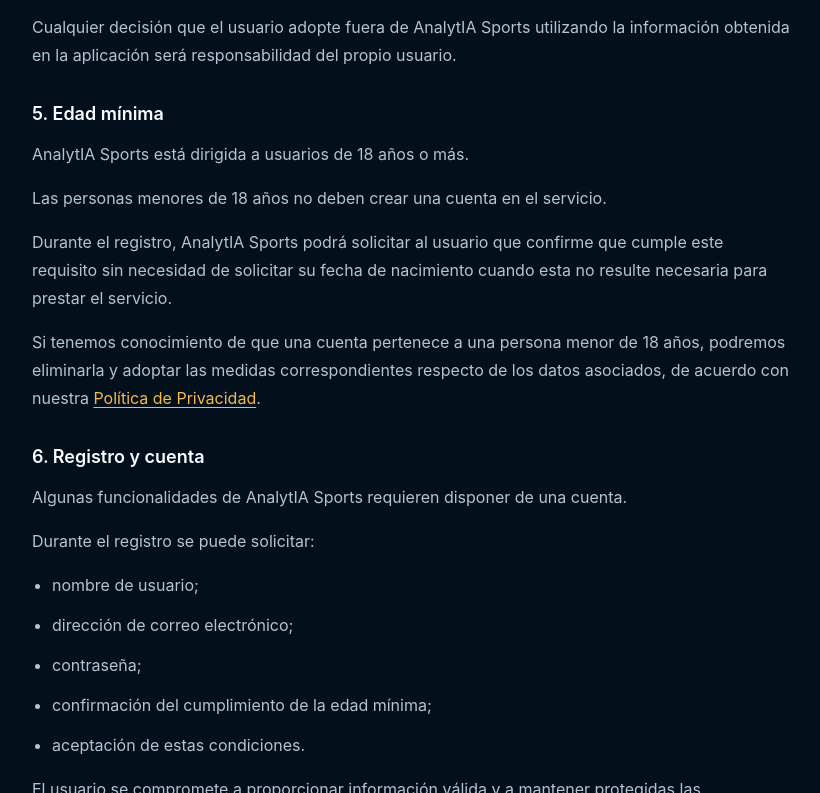
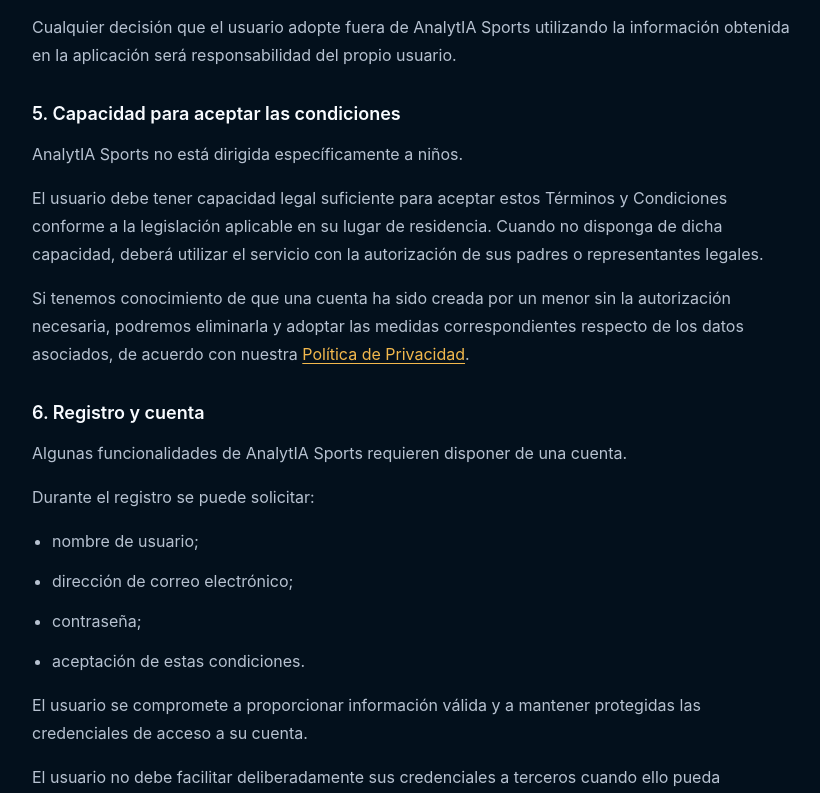
Before and after one commit to PicksySA/Pagina-web-Analit, a plain HTML site: page terms.html in a window 1280 px wide. Shown: the part 2007-2800 px from the top of the page, without its empty margins (228-1048 px from the left). Drawn offline with Linux system fonts and the light colour scheme.

Commit message:
legal: remove fixed age restriction

```diff
--- a/terms.html
+++ b/terms.html
@@ -28,7 +28,7 @@
 
     <main class="container page privacy-document">
       <h1>Términos y Condiciones</h1>
-      <p class="privacy-updated">Última actualización: 8 de septiembre de 2026</p>
+      <p class="privacy-updated">Última actualización: 16 de septiembre de 2026</p>
       <section>
         <h2>1. Objeto y aceptación</h2>
         <p>Estos Términos y Condiciones regulan el acceso y uso de AnalytIA Sports, una aplicación destinada a proporcionar información, estadísticas, análisis, probabilidades y pronósticos relacionados con eventos deportivos.</p>
@@ -77,11 +77,10 @@
         <p>Cualquier decisión que el usuario adopte fuera de AnalytIA Sports utilizando la información obtenida en la aplicación será responsabilidad del propio usuario.</p>
       </section>
       <section>
-        <h2>5. Edad mínima</h2>
-        <p>AnalytIA Sports está dirigida a usuarios de 18 años o más.</p>
-        <p>Las personas menores de 18 años no deben crear una cuenta en el servicio.</p>
-        <p>Durante el registro, AnalytIA Sports podrá solicitar al usuario que confirme que cumple este requisito sin necesidad de solicitar su fecha de nacimiento cuando esta no resulte necesaria para prestar el servicio.</p>
-        <p>Si tenemos conocimiento de que una cuenta pertenece a una persona menor de 18 años, podremos eliminarla y adoptar las medidas correspondientes respecto de los datos asociados, de acuerdo con nuestra <a href="privacy-policy.html">Política de Privacidad</a>.</p>
+        <h2>5. Capacidad para aceptar las condiciones</h2>
+        <p>AnalytIA Sports no está dirigida específicamente a niños.</p>
+        <p>El usuario debe tener capacidad legal suficiente para aceptar estos Términos y Condiciones conforme a la legislación aplicable en su lugar de residencia. Cuando no disponga de dicha capacidad, deberá utilizar el servicio con la autorización de sus padres o representantes legales.</p>
+        <p>Si tenemos conocimiento de que una cuenta ha sido creada por un menor sin la autorización necesaria, podremos eliminarla y adoptar las medidas correspondientes respecto de los datos asociados, de acuerdo con nuestra <a href="privacy-policy.html">Política de Privacidad</a>.</p>
       </section>
       <section>
         <h2>6. Registro y cuenta</h2>
@@ -91,7 +90,6 @@
           <li>nombre de usuario;</li>
           <li>dirección de correo electrónico;</li>
           <li>contraseña;</li>
-          <li>confirmación del cumplimiento de la edad mínima;</li>
           <li>aceptación de estas condiciones.</li>
         </ul>
         <p>El usuario se compromete a proporcionar información válida y a mantener protegidas las credenciales de acceso a su cuenta.</p>
```
Also changed, not shown: privacy-policy.html (+4 -4 lines).
